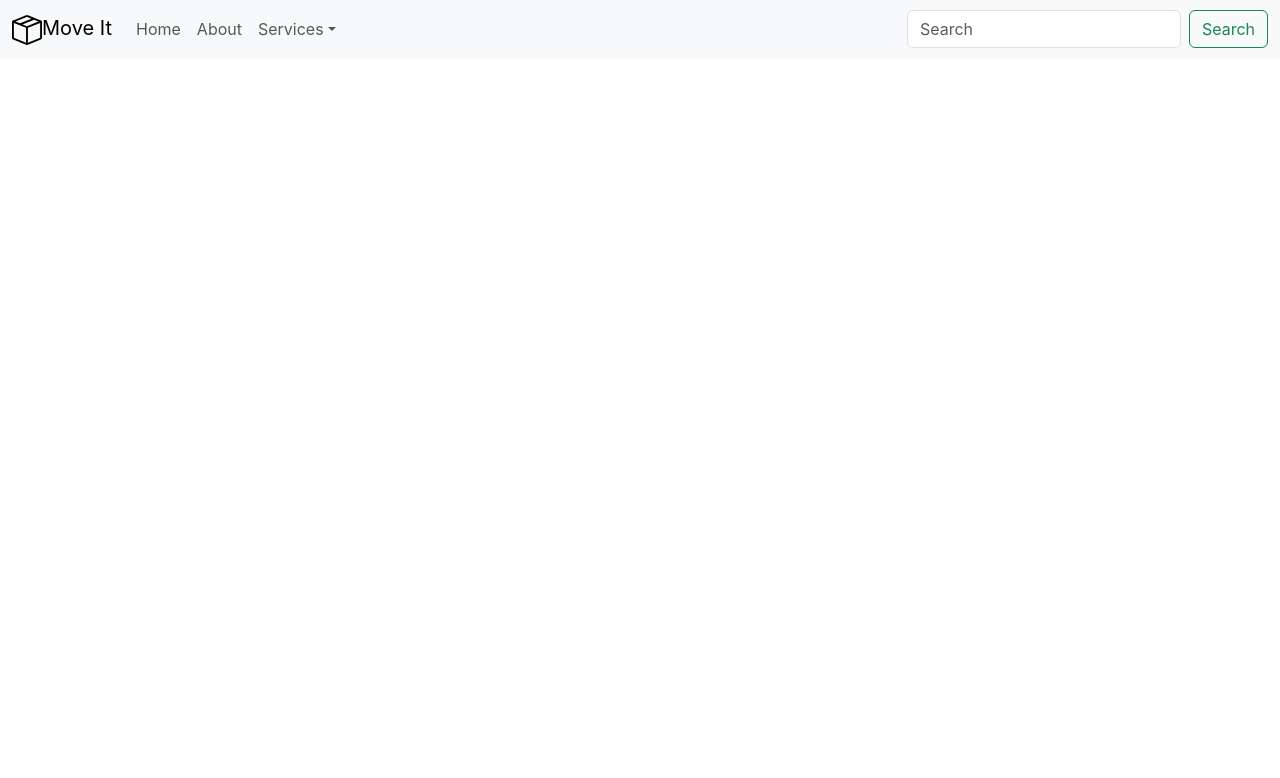
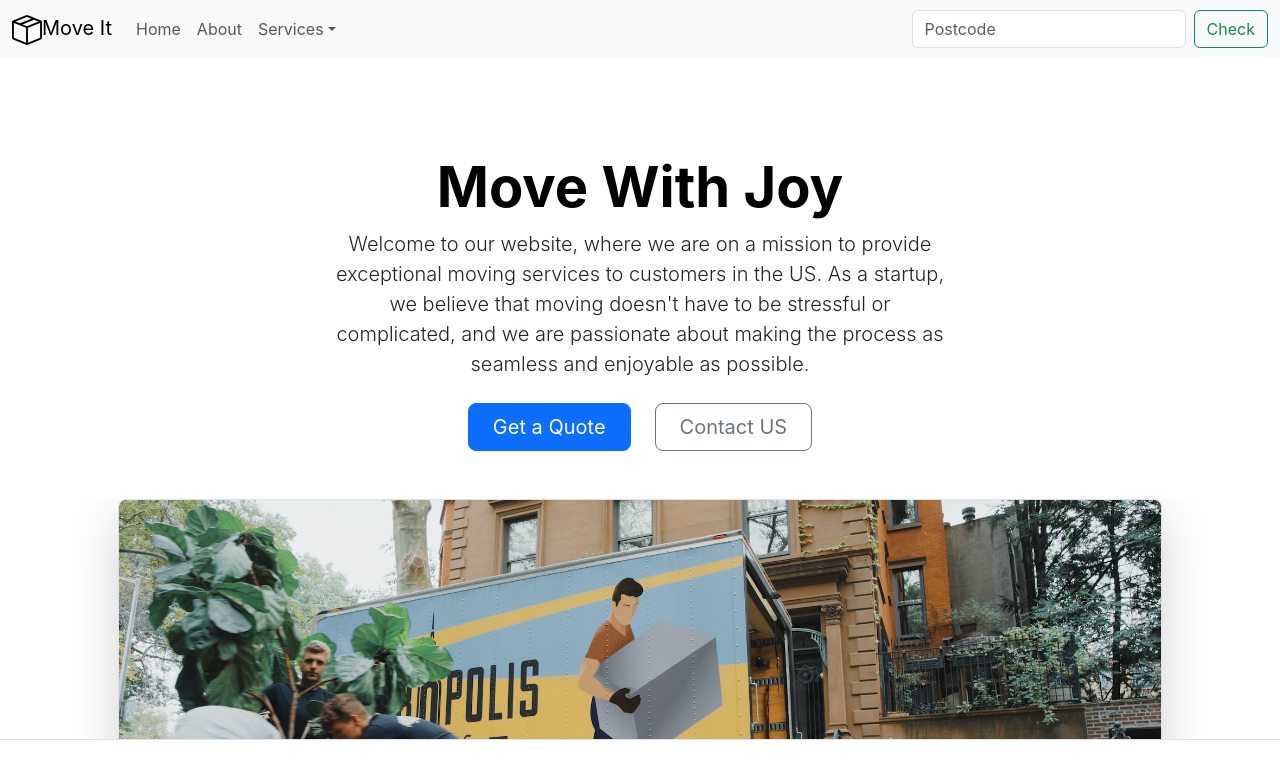
Before and after one commit to geo-felix/Btstrap, a React (Create React App) app: page / in a window 1280 px wide. Shown: the top 778 px of the page. Built offline with nearby package versions, Linux system fonts and the light colour scheme.

Commit message:
hero section taking shaping

```diff
--- a/src/Rbst02.js
+++ b/src/Rbst02.js
@@ -6,6 +6,7 @@ import Nav from 'react-bootstrap/Nav';
 import Navbar from 'react-bootstrap/Navbar';
 import NavDropdown from 'react-bootstrap/NavDropdown';
 import logo from './images/box-seam.svg'
+import move from './images/moving-van.jpg'
 
 const Rbst02 =()=>{
     return(
@@ -36,15 +37,33 @@ const Rbst02 =()=>{
                     <Form className="d-flex">
                         <Form.Control
                         type="search"
-                        placeholder="Search"
+                        placeholder="Postcode"
                         className="me-2"
                         aria-label="Search"
                         />
-                        <Button variant="outline-success">Search</Button>
+                        <Button variant="outline-success">Check</Button>
                     </Form>
                     </Navbar.Collapse>
                 </Container>
             </Navbar>
+            <div class="px-4 pt-5 my-5 text-center border-bottom">
+                <h1 class="display-4 fw-bold text-body-emphasis">Move With Joy</h1>
+                <div class="col-lg-6 mx-auto">
+                    <p class="lead mb-4">Welcome to our website, where we are on a mission to provide exceptional
+                    moving services to customers in the US. As a startup, we believe that moving doesn't have to be
+                     stressful or complicated, and we are passionate about making the process as seamless and enjoyable
+                     as possible.</p>
+                    <div class="d-grid gap-2 d-sm-flex justify-content-sm-center mb-5">
+                        <button type="button" class="btn btn-primary btn-lg px-4 me-sm-3">Get a Quote</button>
+                        <button type="button" class="btn btn-outline-secondary btn-lg px-4">Contact US</button>
+                    </div>
+                </div>
+                <div class="overflow-hidden" style={{maxHeight: '30vh'}}>
+                    <div class="container px-5">
+                        <img src={move} class="img-fluid border rounded-3 shadow-lg mb-4" alt="Example image" style={{width:"700", height:"500"}} loading="lazy"/>
+                    </div>
+                </div>
+            </div>
         </div>
     )
 }
```
